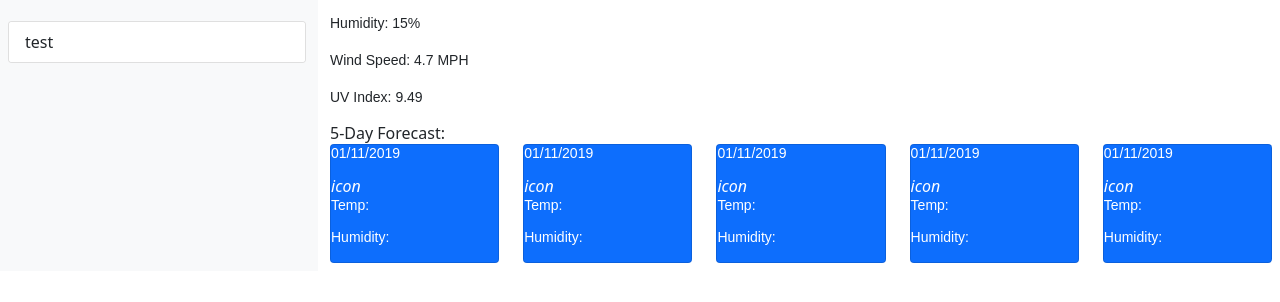
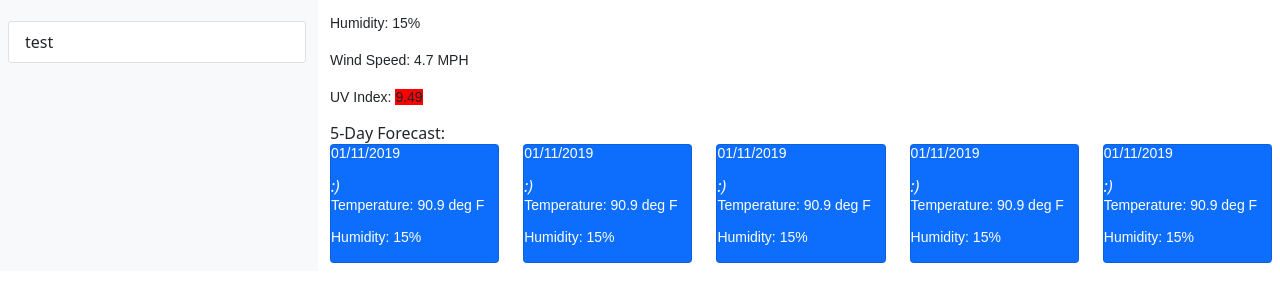
Before and after one commit to mrramontorres/weather-dashboard, a plain HTML site: page index.html in a window 1280 px wide. Shown: the part 144-446 px from the top of the page. Drawn offline with nearby package versions, Linux system fonts and the light colour scheme.

Commit message:
added IDs to all 5 day forecasts

```diff
--- a/index.html
+++ b/index.html
@@ -47,42 +47,42 @@
                                     <div class="row">
                                         <div class="col">
                                             <div class="card bg-primary text-white">
-                                                <p>01/11/2019</p>
-                                                <i>icon</i>
-                                                <p>Temp:</p>
-                                                <p>Humidity:</p>
+                                                <p id="day2date"></span>01/11/2019</span></p>
+                                                <i id="day2icon"></span>:)</span></i>
+                                                <p>Temperature: <span id="day2temp">90.9 deg F </span></p>
+                                                <p>Humidity: <span id="day2humi">15% </span></p>
                                             </div>
                                         </div>
                                         <div class="col">
                                             <div class="card bg-primary text-white">
-                                                <p>01/11/2019</p>
-                                                <i>icon</i>
-                                                <p>Temp:</p>
-                                                <p>Humidity:</p>
+                                                <p id="day3date"></span>01/11/2019</span></p>
+                                                <i id="day3icon"></span>:)</span></i>
+                                                <p>Temperature: <span id="day3temp">90.9 deg F </span></p>
+                                                <p>Humidity: <span id="day3humi">15% </span></p>
                                             </div>
                                         </div>
                                         <div class="col">
                                             <div class="card bg-primary text-white">
-                                                <p>01/11/2019</p>
-                                                <i>icon</i>
-                                                <p>Temp:</p>
-                                                <p>Humidity:</p>
+                                                <p id="day4date"></span>01/11/2019</span></p>
+                                                <i id="day4icon"></span>:)</span></i>
+                                                <p>Temperature: <span id="day4temp">90.9 deg F </span></p>
+                                                <p>Humidity: <span id="day4humi">15% </span></p>
                                             </div>
                                         </div>
                                         <div class="col">
                                             <div class="card bg-primary text-white">
-                                                <p>01/11/2019</p>
-                                                <i>icon</i>
-                                                <p>Temp:</p>
-                                                <p>Humidity:</p>
+                                                <p id="day5date"></span>01/11/2019</span></p>
+                                                <i id="day5icon"></span>:)</span></i>
+                                                <p>Temperature: <span id="day5temp">90.9 deg F </span></p>
+                                                <p>Humidity: <span id="day5humi">15% </span></p>
                                             </div>
                                         </div>
                                         <div class="col">
                                             <div class="card bg-primary text-white">
-                                                <p>01/11/2019</p>
-                                                <i>icon</i>
-                                                <p>Temp:</p>
-                                                <p>Humidity:</p>
+                                                <p id="day6date"></span>01/11/2019</span></p>
+                                                <i id="day6icon"></span>:)</span></i>
+                                                <p>Temperature: <span id="day6temp">90.9 deg F </span></p>
+                                                <p>Humidity: <span id="day6humi">15% </span></p>
                                             </div>
                                         </div>
                                     </div>
--- a/style.css
+++ b/style.css
@@ -36,3 +36,6 @@ form.find input[type=text] {
     clear: both;
     display: table;
   }
+  #todayUV{
+    background-color:red;
+  }
```
